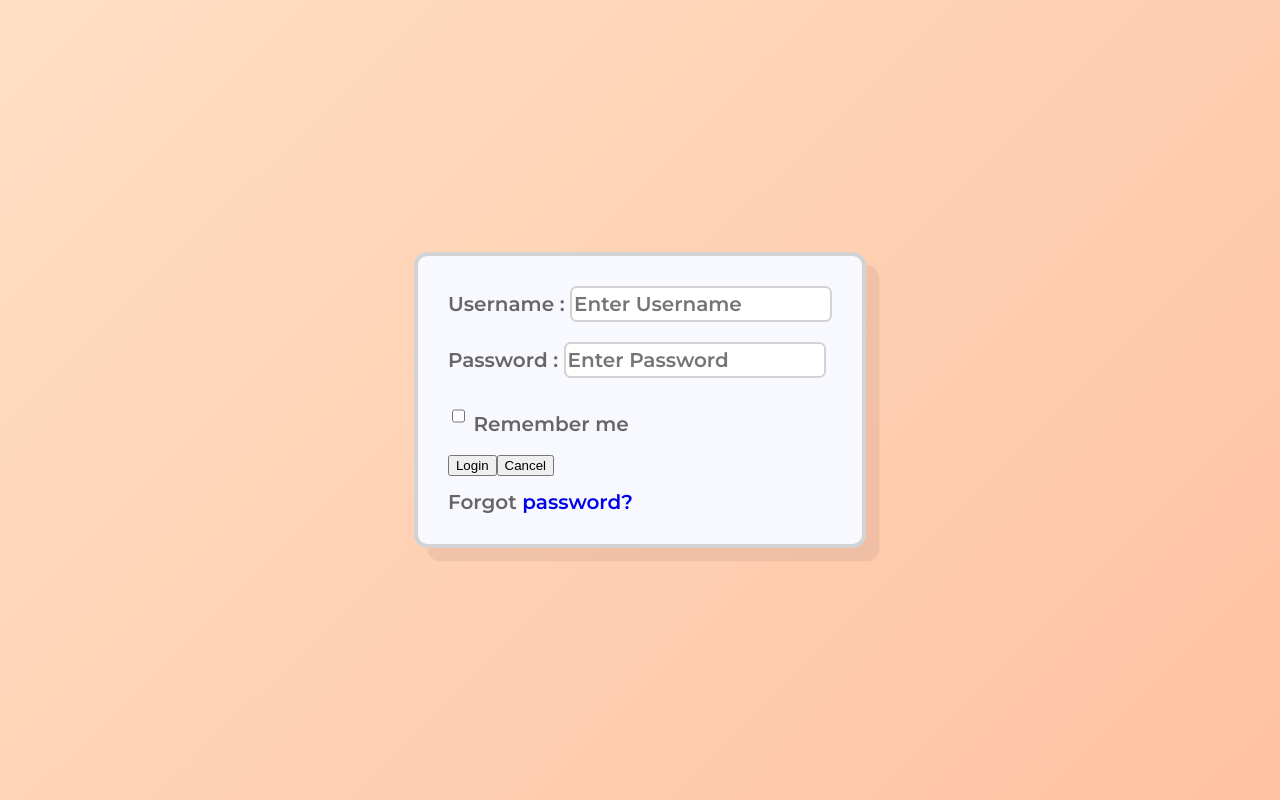
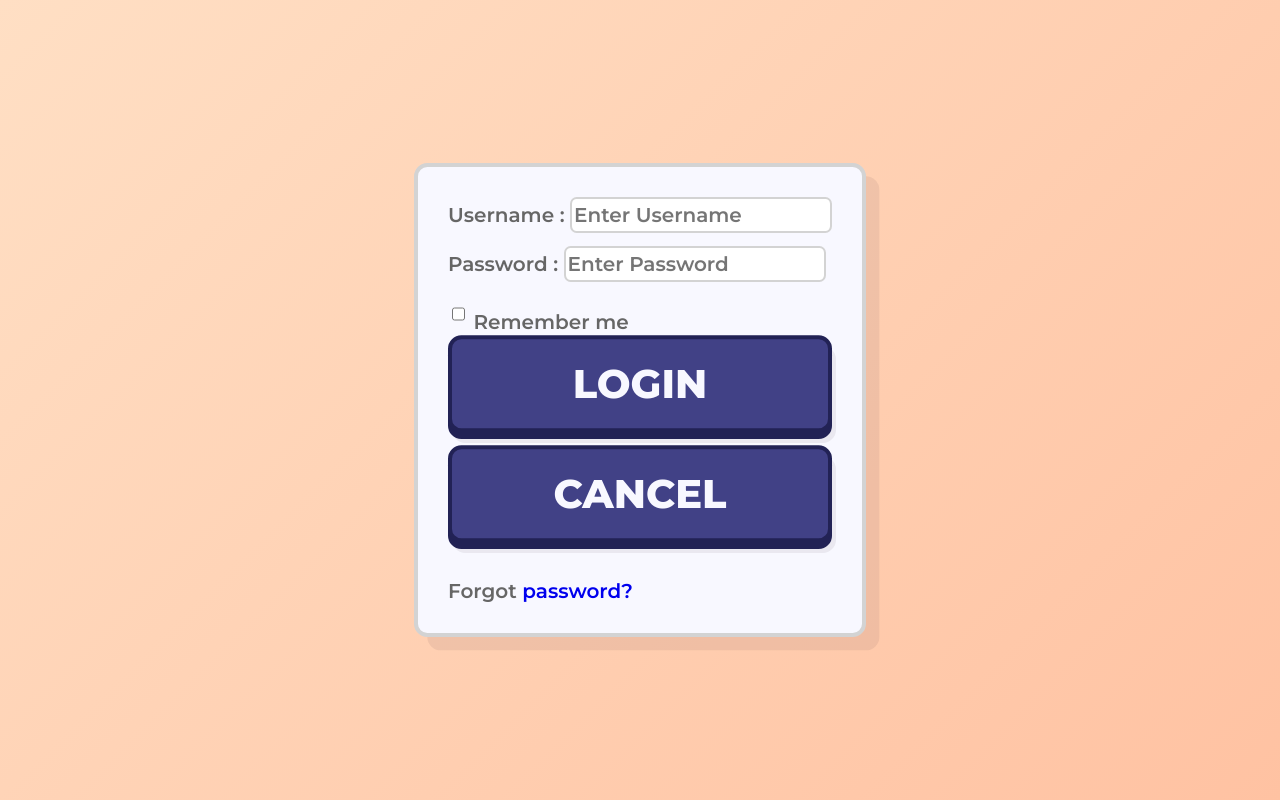
Before and after one commit to victorvicto/connect-four-pro-front, a React (Vite) app: page /login in a window 1280 px wide. Built offline with nearby package versions, Linux system fonts and the light colour scheme.

Commit message:
Styled form buttons

```diff
--- a/src/pages/Login.jsx
+++ b/src/pages/Login.jsx
@@ -1,3 +1,5 @@
+import FatButton from '../components/FatButton.jsx'
+
 function Login() {
 
     return (
@@ -12,9 +14,12 @@ function Login() {
                 <br/>
                 <input type="checkbox"/> Remember me
                 <br/>
-                <button type="submit">Login</button>
-                <button type="button"> Cancel</button>
-                <br/>
+                <button type="submit" className='fat-btn'>
+                    <div className="fat-btn-top">
+                        Login
+                    </div>
+                </button>
+                <FatButton label="Cancel" path="/"/>
                 Forgot <a href="#"> password? </a>
             </div>
         </form>
--- a/src/style.css
+++ b/src/style.css
@@ -20,6 +20,10 @@ body{
   background: linear-gradient(315deg, rgba(255,194,162,1) 0%, rgba(255,223,196,1) 100%);
   background-size: cover;
   background-repeat: no-repeat;
+}
+
+button {
+  font-family: var(--main-font-family);
 }
 
 #root {
@@ -51,7 +55,7 @@ a {
   font-weight: 800 !important;
   text-align: center;
   text-transform: uppercase;
-  transition: 0.1s;
+  transition: 0.05s;
   transition-timing-function: ease-out;
   transform: translate(0pt, -5pt);
 }
@@ -65,12 +69,20 @@ a {
 }
 
 .fat-btn {
+  width: 100%;
+  border-style: none;
+  cursor: pointer;
   border-radius: 10pt;
   background-color: var(--main-btn-shadow);
   margin-bottom: 1.5em;
   box-shadow: 3pt 3pt #2021;
-  transition: 0.1s;
+  transition: 0.05s;
+  padding: 0pt;
   transition-timing-function: ease-out;
+}
+
+a:last-child>.fat-btn {
+  margin-bottom: 0pt;
 }
 
 .fat-btn:hover {
@@ -89,8 +101,8 @@ a {
   box-shadow: 10pt 10pt #2021;
 }
 
-.form-container * {
-  margin-bottom: 1em;
+.form-container>* {
+  margin-bottom: 10pt;
 }
 
 input {
```
